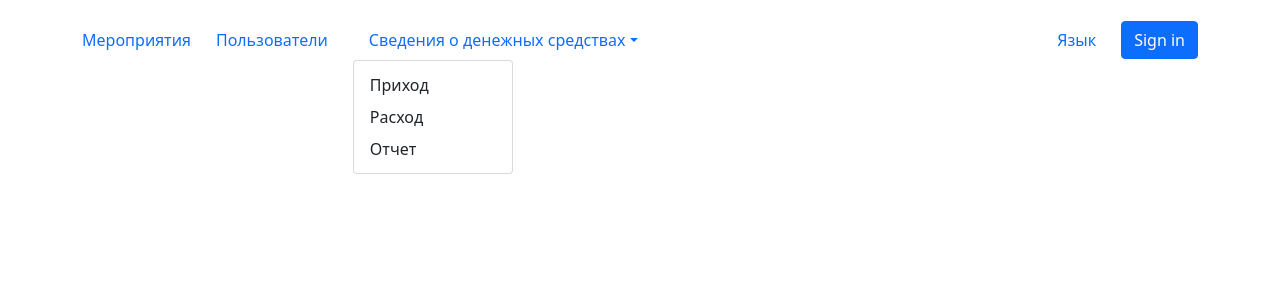
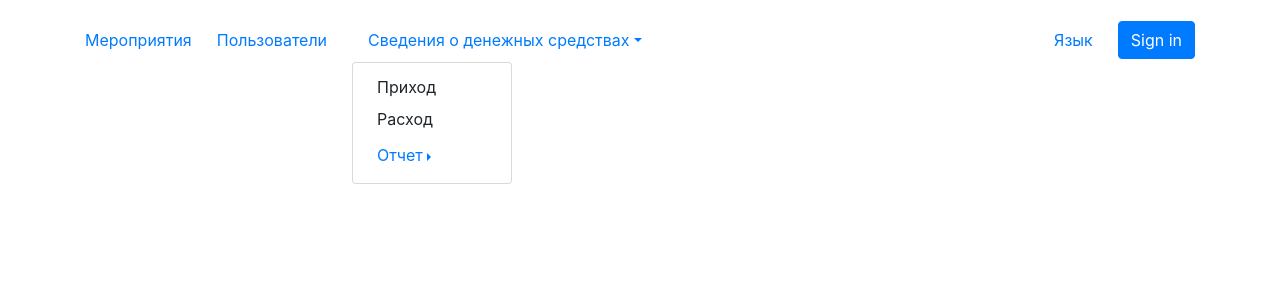
Before and after one commit to aytmamatov/cash, a React (Create React App) app: page / in a window 1280 px wide. Both pictures are taken after a click on the button "Сведения о денежных средствах". Shown: the top 300 px of the page. Built offline with nearby package versions, Linux system fonts and the light colour scheme.

Commit message:
expanded the functionality of information about funds

```diff
--- a/src/App.js
+++ b/src/App.js
@@ -2,6 +2,7 @@ import { Route, Switch } from "react-router-dom";
 import CreateEvent from "./components/Events/CreateEvent/CreateEvent";
 import Events from "./components/Events/Events";
 import Header from "./components/Header/Header";
+import 'bootstrap/dist/css/bootstrap.min.css'
 import "./sass/base.sass";
 
 function App() {
--- a/src/components/Header/Header.jsx
+++ b/src/components/Header/Header.jsx
@@ -1,8 +1,7 @@
 import React from "react";
 import { Link } from "react-router-dom";
-import "bootstrap/js/dist/dropdown";
+import { NavDropdown } from "react-bootstrap";
 import "./Header.sass";
-import { NavDropdown } from "react-bootstrap";
 function Header() {
   return (
     <div className="header">
@@ -21,7 +20,23 @@ function Header() {
             >
               <NavDropdown.Item href="/приход">Приход</NavDropdown.Item>
               <NavDropdown.Item href="/расход">Расход</NavDropdown.Item>
-              <NavDropdown.Item href="/отчет">Отчет</NavDropdown.Item>
+
+              <NavDropdown
+                drop="right"
+                title="Отчет"
+                id="basic-nav-dropdown-right"
+                className="header__dropdown-right"
+              >
+                <NavDropdown.Item href="/приход по мероприятиям">
+                  Приход по мероприятиям
+                </NavDropdown.Item>
+                <NavDropdown.Item href="/расход по мероприятиям">
+                  Расход по мероприятиям
+                </NavDropdown.Item>
+                <NavDropdown.Item href="/общие сведения по мероприятиям">
+                  Общие сведения по мероприятиям
+                </NavDropdown.Item>
+              </NavDropdown>
             </NavDropdown>
           </div>
           <div className="header__group">
--- a/src/components/Header/Header.sass
+++ b/src/components/Header/Header.sass
@@ -1,3 +1,5 @@
+@import "bootstrap/scss/bootstrap.scss"
+@import "bootstrap/scss/_variables.scss"
 .header
   padding: 20px 0
   &__menu
@@ -10,3 +12,5 @@
     align-items: center
   &__link
     margin-right: 25px
+  &__dropdown-right
+    padding-left: $dropdown-item-padding-x - $nav-link-padding-x
```
